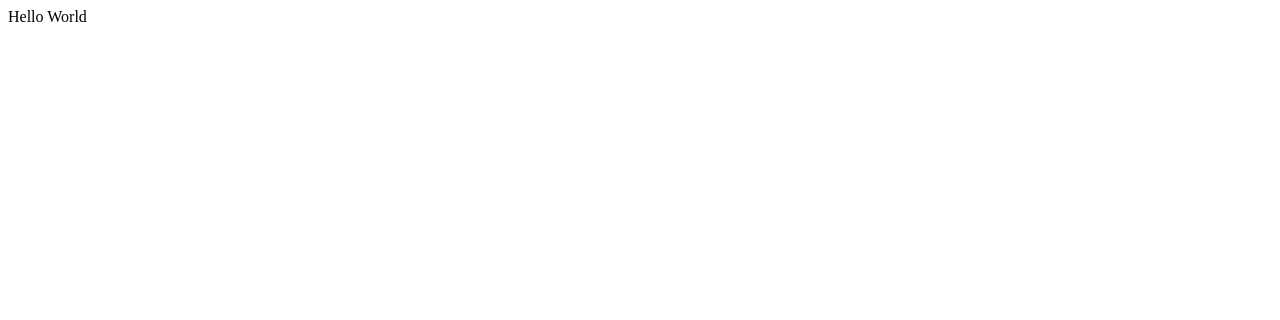
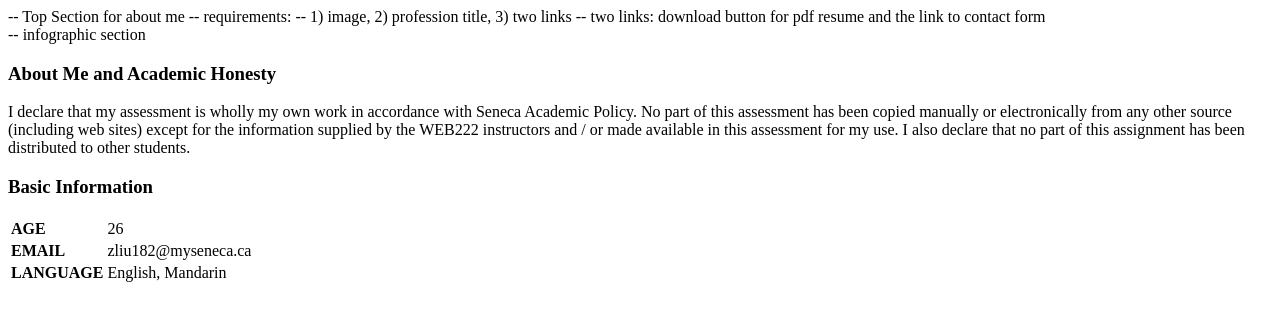
Before and after one commit to zliu182/zliu182.github.io, a plain HTML site: page index.html in a window 1280 px wide. Drawn offline with Linux system fonts and the light colour scheme.

Commit message:
formalize code

```diff
--- a/index.html
+++ b/index.html
@@ -2,9 +2,60 @@
 <html lang="en">
 <head>
     <meta charset="UTF-8">
-    <title>Hello World</title>
+    <title>ZhongHui Liu</title>
 </head>
 <body>
-Hello World
+
+-- Top Section for about me
+-- requirements:
+-- 1) image, 2) profession title, 3) two links
+-- two links: download button for pdf resume and the link to contact form
+
+<div></div>
+
+
+-- infographic section
+<div>
+    <article>
+        <h3>
+            About Me and Academic Honesty
+        </h3>
+
+        <p>
+            I declare that my assessment is wholly my own work in accordance with Seneca Academic Policy. No part of
+            this assessment has been copied manually or electronically from any other source (including web sites)
+            except for the information supplied by the WEB222 instructors and / or made available in this assessment for
+            my use. I also declare that no part of this assignment has been distributed to other students.
+        </p>
+
+    </article>
+
+    <article>
+
+        <h3>
+            Basic Information
+        </h3>
+
+        <table>
+            <tr>
+                <td><strong>AGE</strong></td>
+                <td>26</td>
+            </tr>
+
+            <tr>
+                <td><strong>EMAIL</strong></td>
+                <td>zliu182@myseneca.ca</td>
+            </tr>
+
+            <tr>
+                <td><strong>LANGUAGE</strong></td>
+                <td>English, Mandarin</td>
+            </tr>
+        </table>
+
+    </article>
+
+
+</div>
 </body>
 </html>
```
